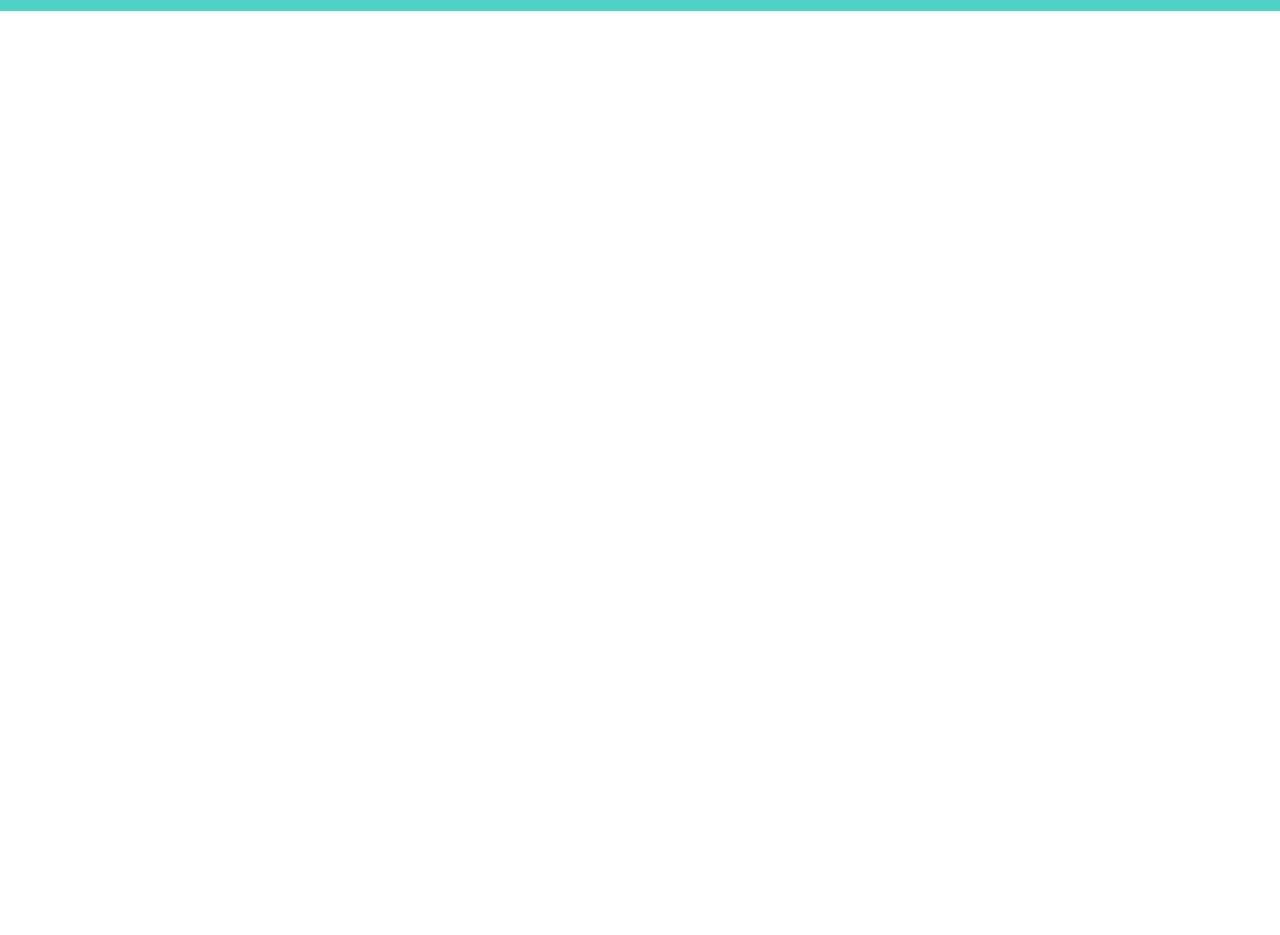
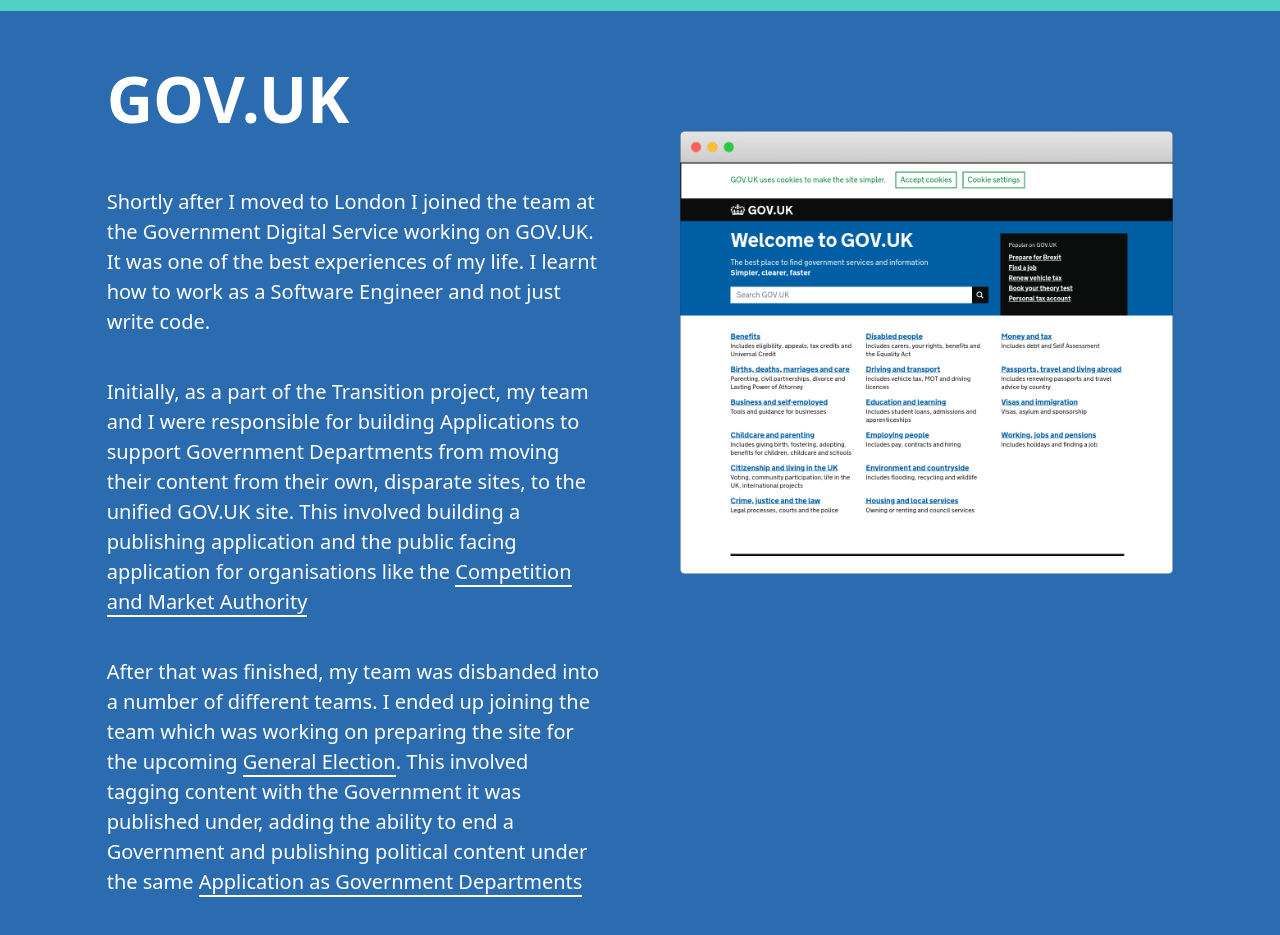
Before and after one commit to tommyp/tommyp.org, a Next.js app: page /work in a window 1280 px wide. Shown: the part 1320-2255 px from the top of the page. Before the commit the page ends 1331 px from the top, so only its background shows below. Built offline with nearby package versions, Linux system fonts and the light colour scheme.

Commit message:
add gov.uk

```diff
--- a/pages/work.js
+++ b/pages/work.js
@@ -83,8 +83,34 @@
             </section>
             <div className="clearfix" />
           </section>
+          <section className="w-screen bg-blue-700 text-white">
+            <section className="container w-5/6 mx-auto pt-10 pb-10">
+              <section className="w-1/2 float-left pr-10">
+                <h2 className="text-6xl font-sans font-bold">
+                  <a href="https://gov.uk">
+                    GOV.UK
+                </a>
+                </h2>
+                <p className="text-xl pt-10">
+                  Shortly after I moved to London I joined the team at the Government Digital Service working on GOV.UK. It was one of the best experiences of my life. I learnt how to work as a Software Engineer and not just write code.
+                </p>
+
+                <p className="text-xl pt-10">Initially, as a part of the Transition project, my team and I were responsible for building Applications to support Government Departments from moving their content from their own, disparate sites, to the unified GOV.UK site. This involved building a publishing application and the public facing application for organisations like the <a className="border-b-2 border-white" href="https://www.gov.uk/cma-cases">Competition and Market Authority</a></p>
+
+                <p className="text-xl pt-10">After that was finished, my team was disbanded into a number of different teams. I ended up joining the team which was working on preparing the site for the upcoming <a className="border-b-2 border-white" href="https://en.wikipedia.org/wiki/2015_United_Kingdom_general_election">General Election</a>. This involved tagging content with the Government it was published under, adding the ability to end a Government and publishing political content under the same <a className="border-b-2 border-white" href="https://www.gov.uk/search/news-and-communications">Application as Government Departments</a>
+                </p>
+
+              </section>
+              <section className="w-1/2 float-right pl-10 mt-20">
+                <a href="https://gov.uk">
+                  <img src="/images/work/gov.png" />
+                </a>
+              </section>
+              <div className="clearfix" />
+            </section>
+          </section>
         </section>
-      </React.Fragment >
+      </React.Fragment>
     );
   }
 }
```
